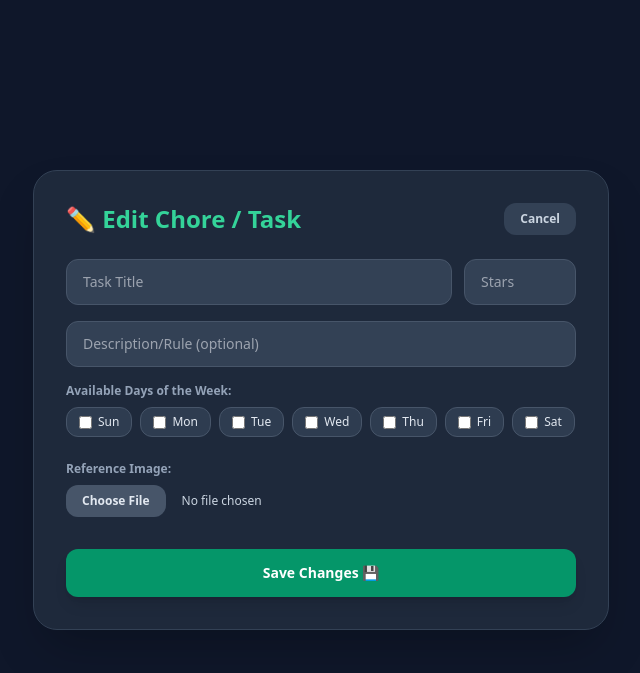
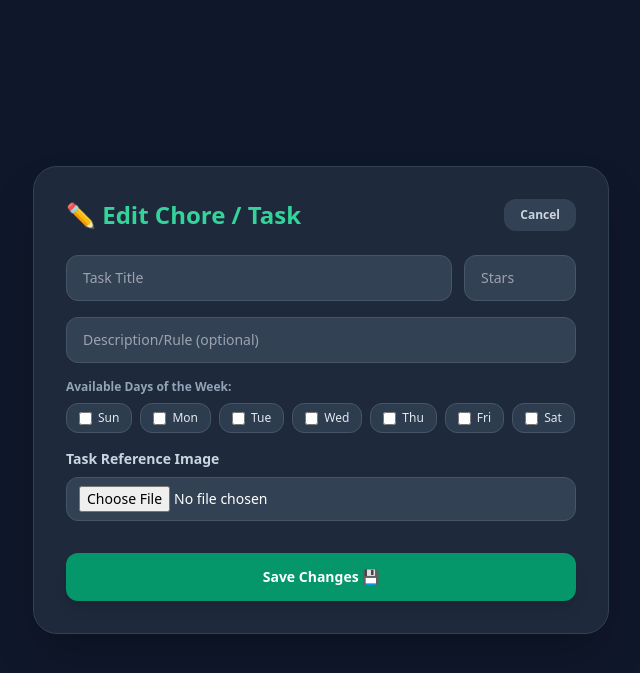
Before and after one commit to bryangerlach/family_chore_app, a Django app: template chores/templates/chores/edit_task.html in a window 1280 px wide. Shown: the top 673 px of the page, without its empty margins (319-959 px from the left). Run offline with Django 5.2, Linux system fonts and the light colour scheme; the template is opened without the code that fills it, so the values that code supplies are empty; some libraries are stand-ins or nearby versions.

Commit message:
fix images and allow removing one

```diff
--- a/chores/templates/chores/edit_task.html
+++ b/chores/templates/chores/edit_task.html
@@ -51,15 +51,23 @@
             </div>
 
             <!-- Current Image & Replacement -->
-            <div class="pt-2">
-                <label class="block text-xs font-semibold text-slate-400 mb-2">Reference Image:</label>
+            <div class="mb-4">
+                <label class="block text-sm font-bold text-slate-300 mb-2">Task Reference Image</label>
+
                 {% if task.image %}
-                    <div class="flex items-center gap-3 mb-3 bg-slate-700/40 p-3 rounded-2xl border border-slate-600">
-                        <img src="{{ task.image.url }}" alt="{{ task.title }}" class="w-14 h-14 object-cover rounded-xl border border-slate-600">
-                        <span class="text-xs text-slate-300">Current image uploaded</span>
+                    <div class="flex items-center gap-4 mb-3 bg-slate-700/50 p-3 rounded-2xl border border-slate-600">
+                        <img src="{{ task.image.url }}" alt="{{ task.title }}" class="w-16 h-16 object-cover rounded-xl border border-slate-500">
+                        <div class="flex flex-col">
+                            <span class="text-xs text-slate-300 font-medium">Current Image</span>
+                            <label class="inline-flex items-center gap-2 mt-1 cursor-pointer">
+                                <input type="checkbox" name="clear_image" class="rounded bg-slate-700 border-slate-600 text-red-500 focus:ring-0">
+                                <span class="text-xs text-red-400 font-bold">Remove this image</span>
+                            </label>
+                        </div>
                     </div>
                 {% endif %}
-                <input type="file" name="image" accept="image/*" class="text-xs text-slate-300 file:mr-4 file:py-2 file:px-4 file:rounded-xl file:border-0 file:text-xs file:font-semibold file:bg-slate-600 file:text-slate-200 hover:file:bg-slate-500">
+
+                <input type="file" name="image" class="w-full bg-slate-700 border border-slate-600 rounded-xl px-3 py-2 text-white text-sm">
             </div>
 
             <div class="pt-4">
```
Also changed, not shown: chores/templates/chores/child_dashboard.html (+8 -0 lines), chores/views.py (+9 -1 lines).
